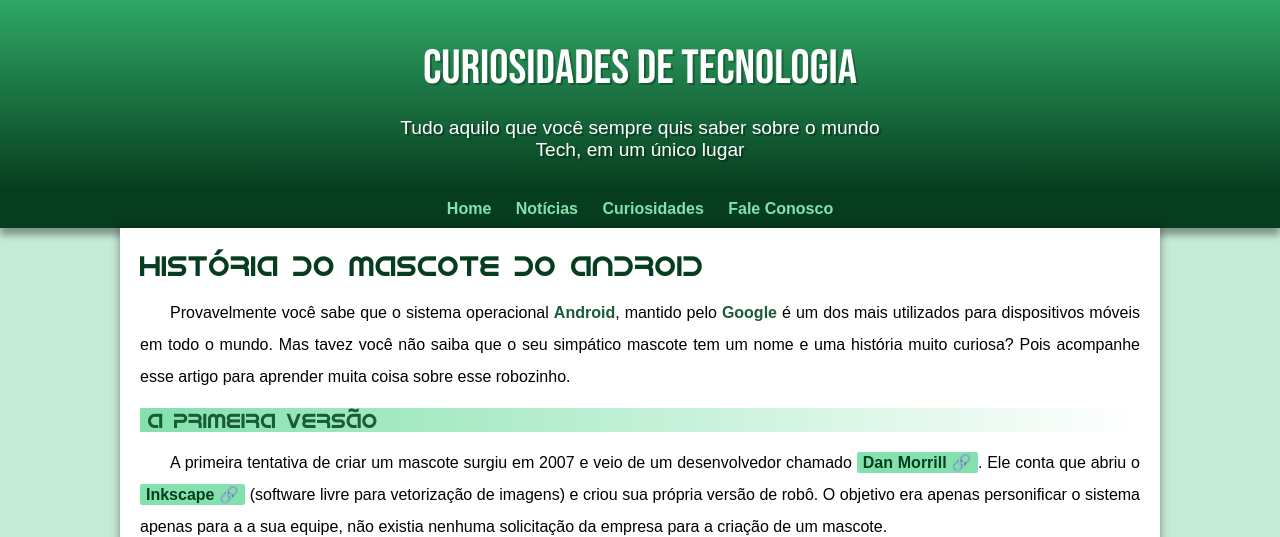
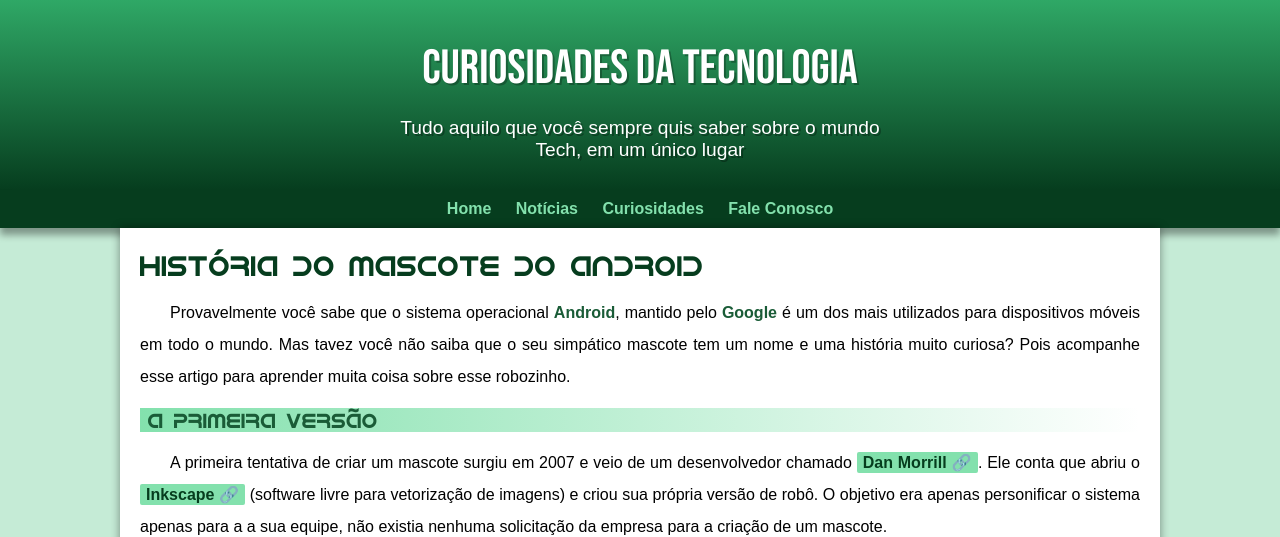
Before and after one commit to danielbilac6/projeto-android, a plain HTML site: page index.html in a window 1280 px wide. Shown: the top 537 px of the page. Drawn offline with Linux system fonts and the light colour scheme.

Commit message:
Update index.html

```diff
--- a/index.html
+++ b/index.html
@@ -9,7 +9,7 @@
 </head>
 <body>
     <header>
-        <h1>Curiosidades de Tecnologia</h1>
+        <h1>Curiosidades da Tecnologia</h1>
         <p>Tudo aquilo que você sempre quis saber sobre o mundo Tech, em um único lugar</p>
     </header>
     <nav>
```
